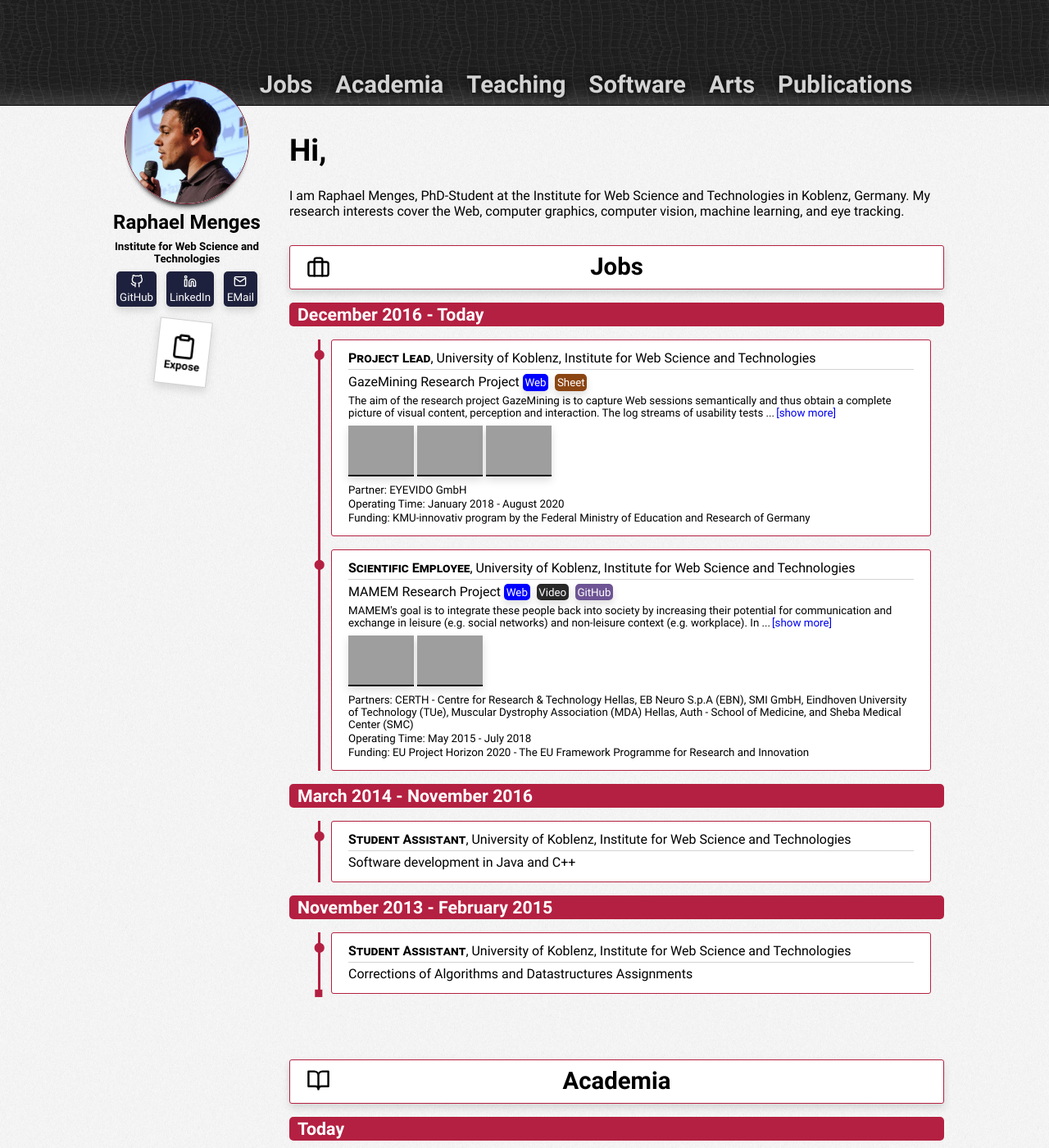
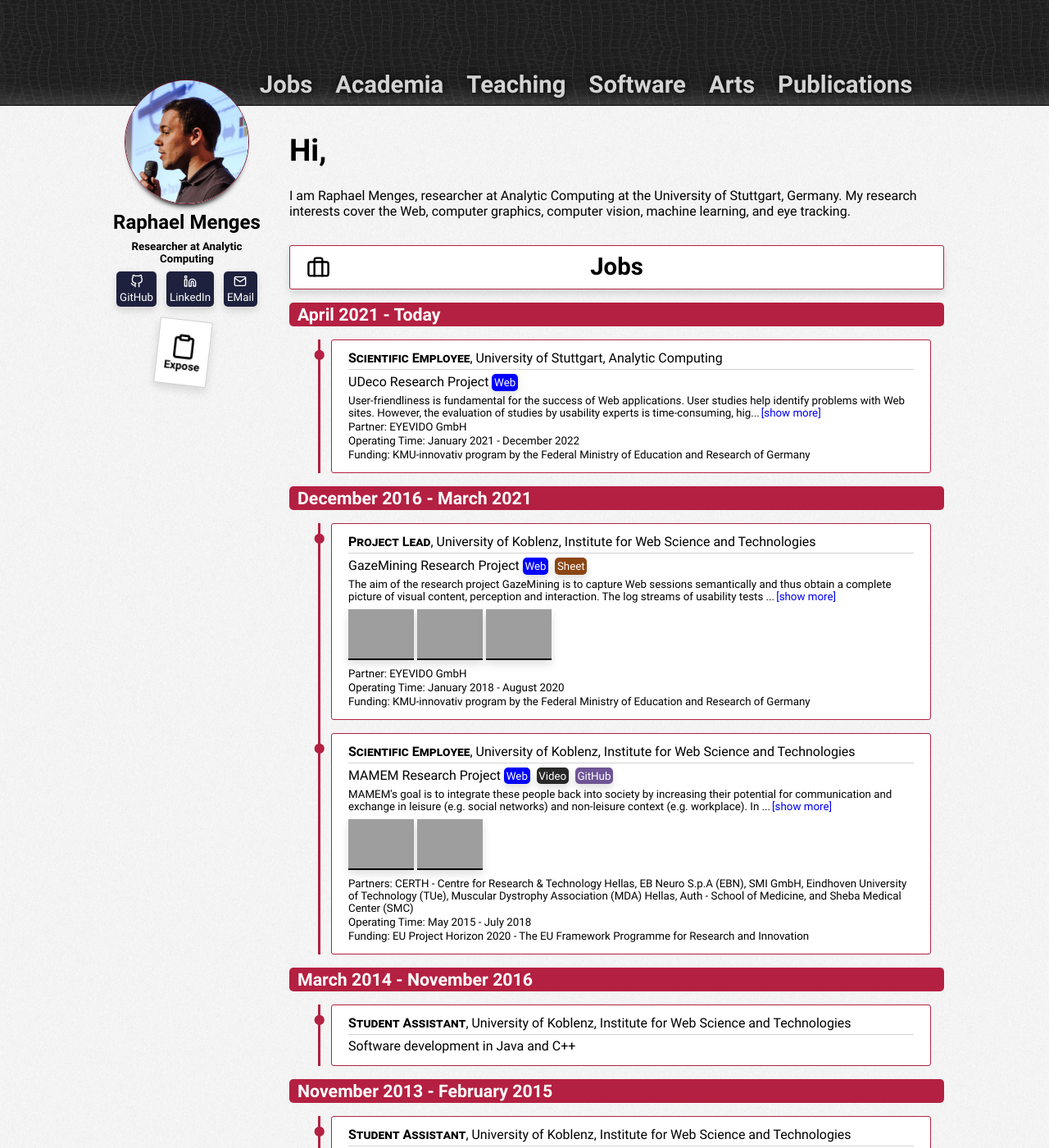
Before and after one commit to raphaelmenges/raphaelmenges.github.io, a Jekyll site: the page built from index.html, in a window 1280 px wide and 1400 px high. Shown: the whole window at 82% size. Built offline with Jekyll 4.4.1, drawn with Linux system fonts in a browser that asks for light colours; some of the changed text lies outside the part shown; grey boxes are pictures that could not be loaded.

Commit message:
Update my job.

```diff
--- a/_data/misc.yml
+++ b/_data/misc.yml
@@ -25,7 +25,7 @@ bachelor_evaluation.jpg: "Evaluation of time savings through ray casting improve
 # Software
 gazetheweb_wikipedia.jpg: "GazeTheWeb displaying the Wikipedia homepage."
 gazetheweb_award.jpg: "The team behind GazeThWeb in 2017, holding the W4A Accessibility Award."
-gazetheweb_dichallenge.jpg: "GazeTheWeb scored the third place at the Unitymedia Digital Imagination Challegen in Berlin."
+gazetheweb_dichallenge.jpg: "GazeTheWeb scored the third place at the Unitymedia Digital Imagination Challegen in Berlin. Photo by Andi Weiland <a href=\"https://twitter.com/ohrenflimmern\">@ohrenflimmern</a>."
 gazetheweb_keyboard.jpg: "GazeTheWeb features a multi-language eye-typing keyboard."
 gazetheweb_poster.jpg: "Poster about GazeTheWeb."
 gazetheweb_tab_overview.jpg: "Tab management in GazeTheWeb."
--- a/_includes/home/jobs.html
+++ b/_includes/home/jobs.html
@@ -4,7 +4,19 @@ Lorem ipsum dolor sit amet, consectetur adipiscing elit. Aenean eu tristique jus
 
 <div class='timeline'>
 
-<h3>December 2016 - Today</h3>
+<h3>April 2021 - Today</h3>
+<ol>
+	<li>
+		<div><strong style='font-variant: small-caps'>Scientific Employee</strong>, University of Stuttgart, Analytic Computing</div>
+		<div class='title'>UDeco Research Project<a class='web' href='https://www.ipvs.uni-stuttgart.de/departments/ac/research/projects/udeco/'>Web</a></div>
+		<div class='abstract'>User-friendliness is fundamental for the success of Web applications. User studies help identify problems with Web sites. However, the evaluation of studies by usability experts is time-consuming, highly subjective and so difficult to understand that user studies are often skipped. Hence, many systems remain hard to use. We develop UDeco, a platform for a usability data ecosystem, that collects and processes usability data and knowledge from user studies in order to automate evaluation of usability studies by means of machine learning and data mining.</div>
+		<div class='note'>Partner: EYEVIDO GmbH</div>
+		<div class='note'>Operating Time: January 2021 - December 2022</div>
+		<div class='note'>Funding: KMU-innovativ program by the Federal Ministry of Education and Research of Germany</div>
+	</li>
+</ol>
+
+<h3>December 2016 - March 2021</h3>
 <ol>
 	<li>
 		<div><strong style='font-variant: small-caps'>Project Lead</strong>, University of Koblenz, Institute for Web Science and Technologies</div>
@@ -40,7 +52,7 @@ Lorem ipsum dolor sit amet, consectetur adipiscing elit. Aenean eu tristique jus
 <ol>
 	<li>
 		<div><strong style='font-variant: small-caps'>Student Assistant</strong>, University of Koblenz, Institute for Web Science and Technologies</div>
-		<div class='title'>Corrections of Algorithms and Datastructures Assignments</div>
+		<div class='title'>Corrections of Algorithms and Datastructures assignments</div>
 	</li>
 </ol>
 
--- a/index.html
+++ b/index.html
@@ -24,11 +24,11 @@ title: Homepage of Raphael Menges
 	<img src='../assets/me.jpg'>
 </a>
 <div class='name'>Raphael Menges</div>
-<div class='job'>Institute for Web Science and Technologies</div>
+<div class='job'>Researcher at Analytic Computing</div>
 <div class='social'>
 	<a class='social-github' href='https://github.com/raphaelmenges'>GitHub</a>
 	<a class='social-linkedin' href='https://www.linkedin.com/in/raphaelmenges'>LinkedIn</a>
-	<a class='social-email' href='mailto:raphaelmenges@uni-koblenz.de'>EMail</a>
+	<a class='social-email' href='mailto:raphael.menges@ipvs.uni-stuttgart.de'>EMail</a>
 </div>
 <!-- <div class='print-container'>
 	<button onclick='window.print();' id='print'>Print it!</button>
@@ -49,7 +49,7 @@ Hi,
 </span> <!-- greeting -->
 
 <span class='welcome'>
-I am Raphael Menges, PhD-Student at the Institute for Web Science and Technologies in Koblenz, Germany. My research interests cover the Web, computer graphics, computer vision, machine learning, and eye tracking.
+I am Raphael Menges, researcher at Analytic Computing at the University of Stuttgart, Germany. My research interests cover the Web, computer graphics, computer vision, machine learning, and eye tracking.
 </span> <!-- welcome -->
 
 <!--TODO: Highlights? TOCHI/GTW (HCI), Master Thesis (Graphics), Steoreo (Arts)?-->
```
